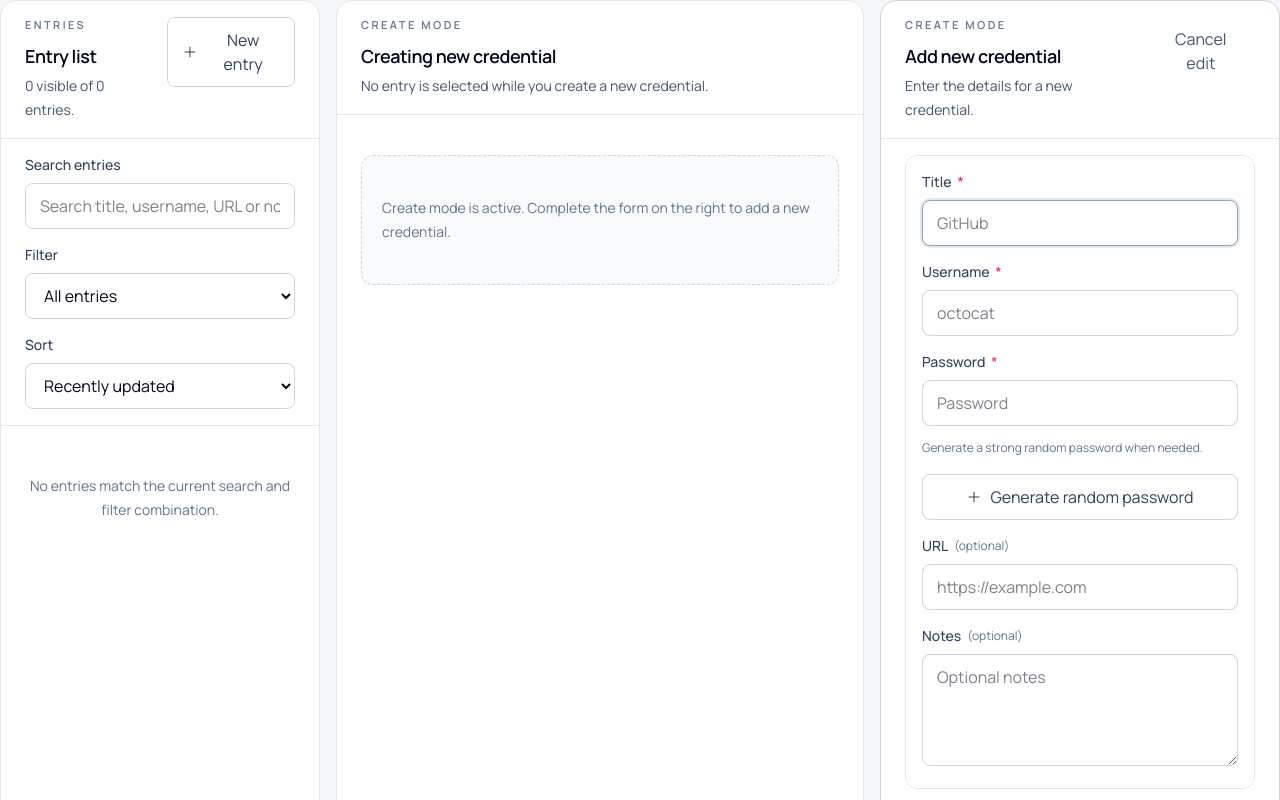
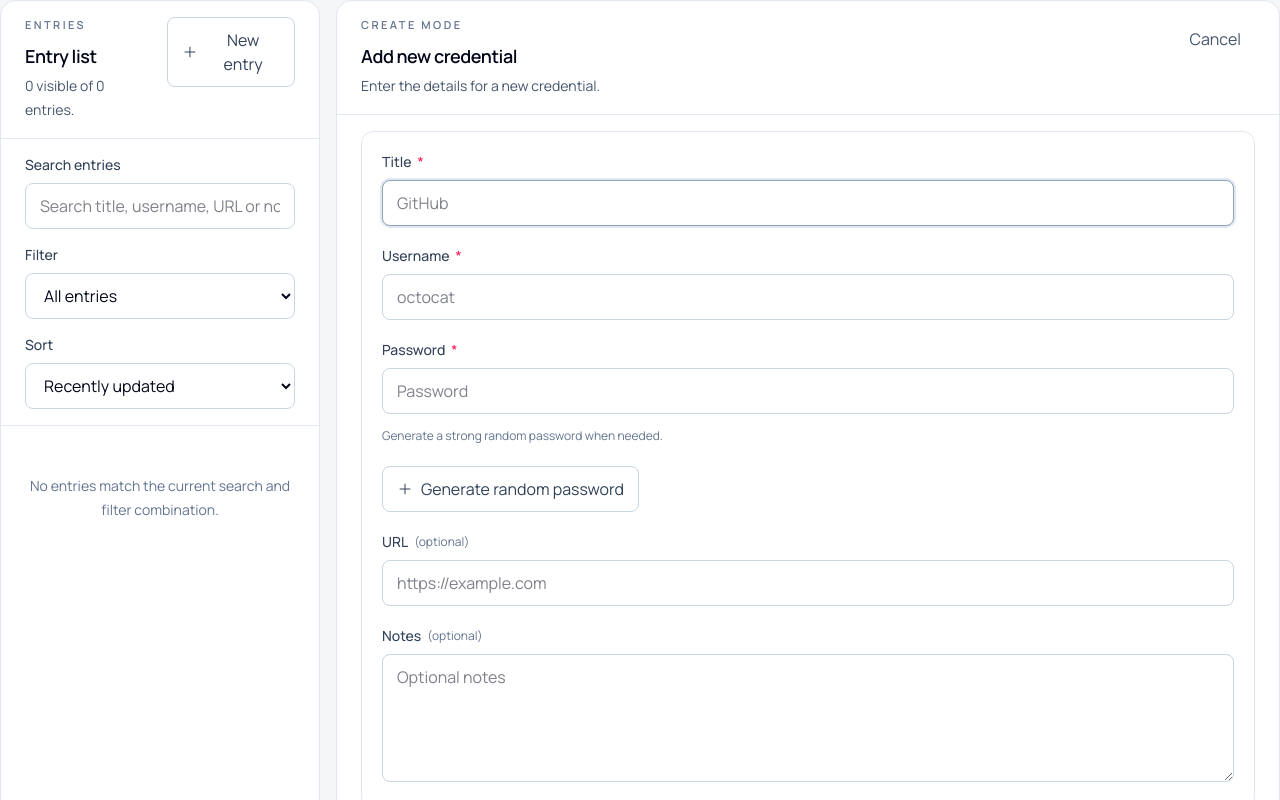
Before and after one commit to 3chif-pre-tsd/bitsecure, a React (Vite) app in the folder bitsecure/: page /dashboard in a window 1280 px wide. Both pictures are taken after a click on the button "New entry". Shown: the top 800 px of the page. Built offline with nearby package versions, Linux system fonts and the light colour scheme.

Commit message:
UPDATE: move form to center content

```diff
--- a/bitsecure/src/routes/__root.tsx
+++ b/bitsecure/src/routes/__root.tsx
@@ -39,7 +39,7 @@ function RootLayout() {
         />
       ) : null}
       {showAppLayout ? (
-        <main className="mx-auto h-screen w-full max-w-7xl overflow-hidden px-4 pb-4 pt-20 sm:px-6 sm:pb-6 sm:pt-22 lg:px-8">
+        <main className="mx-auto w-full max-w-7xl px-4 pb-6 pt-20 sm:px-6 sm:pt-22 lg:px-8">
           <Outlet />
         </main>
       ) : (
--- a/bitsecure/src/routes/dashboard.tsx
+++ b/bitsecure/src/routes/dashboard.tsx
@@ -43,12 +43,7 @@ function WorkspacePanel({
   children: ReactNode;
 }) {
   return (
-    <section
-      className={mergeClasses(
-        "flex min-h-0 flex-col overflow-hidden rounded-2xl border border-slate-200 bg-white",
-        className,
-      )}
-    >
+    <section className={mergeClasses("rounded-2xl border border-slate-200 bg-white", className)}>
       <header className="border-b border-slate-200 px-5 py-4 sm:px-6">
         <div className="flex flex-col gap-3 xl:flex-row xl:items-start xl:justify-between">
           <div>
@@ -61,7 +56,7 @@ function WorkspacePanel({
           {action}
         </div>
       </header>
-      <div className="min-h-0 flex-1">{children}</div>
+      <div>{children}</div>
     </section>
   );
 }
@@ -144,17 +139,18 @@ function DashboardPage() {
   const isCreating = vault.workspaceMode === "create";
   const isViewing = vault.workspaceMode === "view";
   const isIdle = vault.workspaceMode === "idle";
+  const isFormMode = isCreating || isEditing;
 
   useEffect(() => {
     setIsPasswordVisible(false);
     setCopyState("idle");
-  }, [selectedEntry?.id]);
+  }, [selectedEntry?.id, vault.workspaceMode]);
 
   useEffect(() => {
-    if (vault.workspaceMode === "create") {
+    if (isFormMode) {
       titleInputRef.current?.focus();
     }
-  }, [vault.workspaceMode]);
+  }, [isFormMode]);
 
   async function handleSaveEntry() {
     await vault.saveEntry();
@@ -186,7 +182,7 @@ function DashboardPage() {
   }
 
   return (
-    <div className="flex h-full min-h-0 flex-col gap-4 overflow-hidden">
+    <div className="space-y-4">
       {vault.vaultFeedback ? (
         <FeedbackMessage
           status={vault.vaultFeedback.status}
@@ -194,7 +190,7 @@ function DashboardPage() {
         />
       ) : null}
 
-      <div className="grid min-h-0 flex-1 gap-4 xl:grid-cols-[320px_minmax(0,1fr)_400px]">
+      <div className="grid gap-4 xl:grid-cols-[320px_minmax(0,1fr)]">
         <WorkspacePanel
           className="bg-slate-50/70"
           eyebrow="Entries"
@@ -210,7 +206,6 @@ function DashboardPage() {
             </Button>
           }
         >
-          <div className="flex h-full min-h-0 flex-col">
           <div className="space-y-4 border-b border-slate-200 px-5 py-4 sm:px-6">
             <InputField
               id="entry-search"
@@ -249,13 +244,13 @@ function DashboardPage() {
             </div>
           </div>
 
-            <div className="min-h-0 flex-1 overflow-hidden">
+          <div className="max-h-[32rem] overflow-y-auto">
             {vault.isLoadingEntries ? (
               <div className="px-5 py-12 text-center text-sm text-slate-500">
                 Loading encrypted entries...
               </div>
             ) : vault.visibleEntries.length > 0 ? (
-                <div className="h-full overflow-y-auto">
+              <div>
                 {vault.visibleEntries.map((entry) => (
                   <EntryListItem
                     key={entry.id}
@@ -271,7 +266,6 @@ function DashboardPage() {
               </div>
             )}
           </div>
-          </div>
         </WorkspacePanel>
 
         <WorkspacePanel
@@ -283,19 +277,19 @@ function DashboardPage() {
             isViewing && selectedEntry
               ? selectedEntry.title
               : isEditing
-                ? "Editing credential"
+                ? "Edit credential"
                 : isCreating
-                  ? "Creating new credential"
+                  ? "Add new credential"
                   : "Entry details"
           }
           description={
             isViewing && selectedEntry
               ? "View and manage the selected credential."
               : isEditing
-                ? "Finish editing or cancel to return to entry details."
+                ? "Update the selected credential below."
                 : isCreating
-                  ? "No entry is selected while you create a new credential."
-                  : "Select an entry from the list or create a new one."
+                  ? "Enter the details for a new credential."
+                  : "Select an entry from the list or start a new one."
           }
           action={
             isViewing && selectedEntry ? (
@@ -317,10 +311,13 @@ function DashboardPage() {
                   Delete
                 </Button>
               </div>
+            ) : isFormMode ? (
+              <Button variant="ghost" onClick={() => vault.cancelEdit()} disabled={vault.isSavingEntry}>
+                Cancel
+              </Button>
             ) : null
           }
         >
-          <div className="h-full overflow-y-auto">
           {isViewing && selectedEntry ? (
             <div className="space-y-5 px-5 py-4 sm:px-6">
               <section className="rounded-xl border border-slate-200 bg-slate-50 p-5">
@@ -385,52 +382,10 @@ function DashboardPage() {
                 <EntryMetaRow label="Updated" value={formatDateTime(selectedEntry.updatedAt)} />
               </dl>
             </div>
-            ) : (
-              <div className="px-5 py-10 sm:px-6">
-                <div className="rounded-xl border border-dashed border-slate-300 bg-slate-50 px-5 py-10 text-sm leading-6 text-slate-500">
-                  {isCreating
-                    ? "Create mode is active. Complete the form on the right to add a new credential."
-                    : isEditing
-                      ? "Edit mode is active. Save or cancel your changes in the form on the right."
-                      : isIdle
-                        ? "No entry is selected. Choose one from the list or start a new entry."
-                        : "Choose an entry on the left to view its details."}
-                </div>
-              </div>
-            )}
-          </div>
-        </WorkspacePanel>
-
-        <div className="flex min-h-0 flex-col gap-4">
-          <WorkspacePanel
-            className={mergeClasses(
-              "min-h-0 flex-1 bg-slate-50/70",
-              (isEditing || isCreating) && "border-slate-300",
-            )}
-            eyebrow={isEditing ? "Edit mode" : isCreating ? "Create mode" : "Form"}
-            title={isEditing ? "Edit credential" : "Add new credential"}
-            description={
-              isEditing
-                ? "Edit the selected entry in place."
-                : isCreating
-                  ? "Enter the details for a new credential."
-                  : "Start a new entry or select one and switch to edit mode."
-            }
-            action={
-              isEditing || isCreating ? (
-                <Button
-                  variant="ghost"
-                  onClick={() => vault.cancelEdit()}
-                  disabled={vault.isSavingEntry}
-                >
-                  Cancel edit
-                </Button>
-              ) : null
-            }
-          >
-            <div className="h-full overflow-y-auto px-5 py-4 sm:px-6">
+          ) : isFormMode ? (
+            <div className="px-5 py-4 sm:px-6">
               <form
-                className="space-y-5"
+                className="space-y-6"
                 onSubmit={(event) => {
                   event.preventDefault();
                   void handleSaveEntry();
@@ -445,7 +400,7 @@ function DashboardPage() {
                   <FeedbackMessage status="error" message={vault.vaultFeedback.message} />
                 ) : null}
 
-                <section className="grid gap-4 rounded-xl border border-slate-200 bg-white p-4">
+                <section className="grid gap-5 rounded-xl border border-slate-200 bg-white p-5">
                   <InputField
                     id="entry-title"
                     ref={titleInputRef}
@@ -482,11 +437,7 @@ function DashboardPage() {
                     hint="Generate a strong random password when needed."
                   />
 
-                  <Button
-                    variant="secondary"
-                    className="w-full"
-                    onClick={vault.generatePassword}
-                  >
+                  <Button variant="secondary" className="w-full sm:w-fit" onClick={vault.generatePassword}>
                     <Icon name="plus" className="size-4" />
                     Generate random password
                   </Button>
@@ -509,19 +460,17 @@ function DashboardPage() {
                     value={vault.entryDraft.notes}
                     onChange={(event) => vault.updateEntryDraft("notes", event.target.value)}
                     placeholder="Optional notes"
-                    className="min-h-24"
+                    className="min-h-32"
                   />
                 </section>
 
                 <div className="flex flex-col-reverse gap-3 sm:flex-row sm:justify-end">
                   <Button
                     variant="secondary"
-                    onClick={() =>
-                      isEditing || isCreating ? vault.cancelEdit() : vault.startCreateEntry()
-                    }
+                    onClick={() => vault.cancelEdit()}
                     disabled={vault.isSavingEntry}
                   >
-                    {isEditing || isCreating ? "Cancel" : "New entry"}
+                    Cancel
                   </Button>
                   <Button type="submit" disabled={vault.isSavingEntry}>
                     <Icon name={isEditing ? "edit" : "plus"} className="size-4" />
@@ -534,7 +483,17 @@ function DashboardPage() {
                 </div>
               </form>
             </div>
+          ) : (
+            <div className="px-5 py-10 sm:px-6">
+              <div className="rounded-xl border border-dashed border-slate-300 bg-slate-50 px-5 py-10 text-sm leading-6 text-slate-500">
+                {isIdle
+                  ? "No entry is selected. Choose one from the list or start a new entry."
+                  : "Select an entry from the list to view its details."}
+              </div>
+            </div>
+          )}
         </WorkspacePanel>
+      </div>
 
       <ResetPasswordPanel
         currentPassword={auth.resetDraft.currentPassword}
@@ -551,8 +510,6 @@ function DashboardPage() {
         }}
       />
     </div>
-      </div>
-    </div>
   );
 }
 
```
Lines whose indentation alone changed are shown as unchanged.
